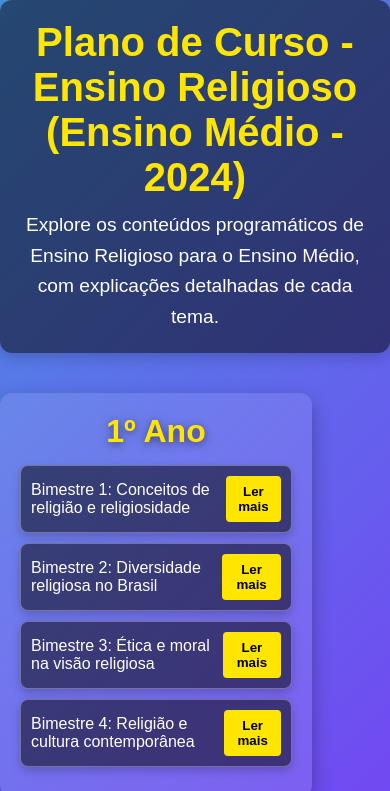
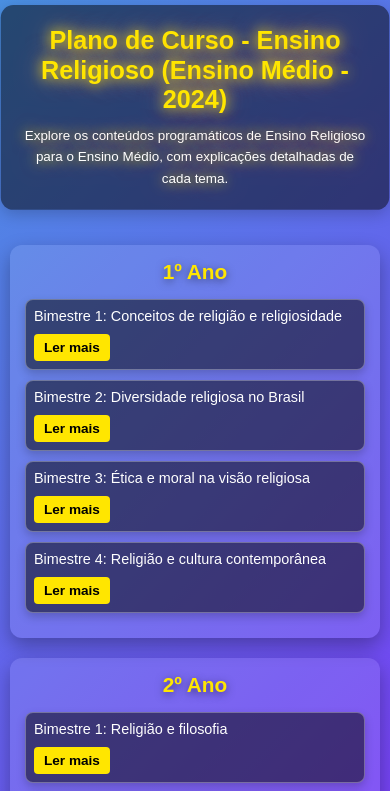
Before and after one commit to Lost-Fernandes/pl_religiao.github.app, a plain HTML site: page index.html in a window 390 px wide. Shown: the top 791 px of the page. Drawn offline with Linux system fonts and the light colour scheme.

Commit message:
Update style.css

```diff
--- a/style.css
+++ b/style.css
@@ -14,6 +14,7 @@
   flex-direction: column;
   align-items: center;
   justify-content: center;
+  padding: 10px;
 }
 
 /* Cabeçalho */
@@ -24,24 +25,25 @@
   background: rgba(0, 0, 0, 0.5);
   border-radius: 12px;
   box-shadow: 0px 4px 15px rgba(0, 0, 0, 0.2);
-    /*animation: headerAnimation 2s ease-in-out infinite alternate;*/
+  animation: headerAnimation 2s ease-in-out infinite alternate;
 }
 
 header h1 {
-    font-size: 2.5rem;
+  font-size: 2rem;
   color: #ffe600;
 }
 
 header p {
   margin-top: 10px;
-    font-size: 1.2rem;
+  font-size: 1rem;
   line-height: 1.6;
 }
 
 /* Seção dos anos */
 .year {
   margin: 20px 0;
-    width: 80%;
+  width: 100%;
+  max-width: 400px;
   background: rgba(255, 255, 255, 0.1);
   border-radius: 12px;
   box-shadow: 0px 8px 20px rgba(0, 0, 0, 0.3);
@@ -55,7 +57,7 @@
 }
 
 .year h2 {
-    font-size: 2rem;
+  font-size: 1.5rem;
   margin-bottom: 15px;
   color: #ffe600;
   text-align: center;
@@ -76,6 +78,7 @@
   display: flex;
   justify-content: space-between;
   align-items: center;
+  flex-wrap: wrap;
   transition: transform 0.3s ease;
 }
 
@@ -92,6 +95,7 @@
   font-weight: bold;
   cursor: pointer;
   transition: background 0.3s ease;
+  flex-shrink: 0;
 }
 
 .year ul li button:hover {
@@ -102,14 +106,13 @@
   margin-top: 10px;
   display: none;
   color: #fff;
-    font-size: 1rem;
+  font-size: 0.9rem;
   line-height: 1.5;
 }
 
 .details.visible {
   display: block;
 }
-
 
 /* Animações */
 @keyframes headerAnimation {
@@ -123,12 +126,58 @@
   }
 }
 
-  /* 3D Animation for sections */
-  @keyframes rotateSection {
-    0% {
-      transform: rotateY(0deg);
+/* Ajustes responsivos */
+@media screen and (max-width: 768px) {
+  header h1 {
+    font-size: 1.8rem;
   }
-    100% {
-      transform: rotateY(360deg);
+
+  header p {
+    font-size: 0.9rem;
+  }
+
+  .year h2 {
+    font-size: 1.3rem;
+  }
+
+  .year ul li {
+    flex-direction: column;
+    align-items: flex-start;
+  }
+
+  .year ul li button {
+    margin-top: 10px;
+  }
+
+  .details {
+    font-size: 0.85rem;
   }
 }
+
+@media screen and (max-width: 480px) {
+  header h1 {
+    font-size: 1.5rem;
+  }
+
+  header p {
+    font-size: 0.8rem;
+  }
+
+  .year {
+    padding: 15px;
+  }
+
+  .year ul li {
+    font-size: 0.9rem;
+    padding: 8px;
+  }
+
+  .year ul li button {
+    font-size: 0.85rem;
+    padding: 6px 10px;
+  }
+
+  .details {
+    font-size: 0.8rem;
+  }
+}
```
Lines whose indentation alone changed are shown as unchanged.
